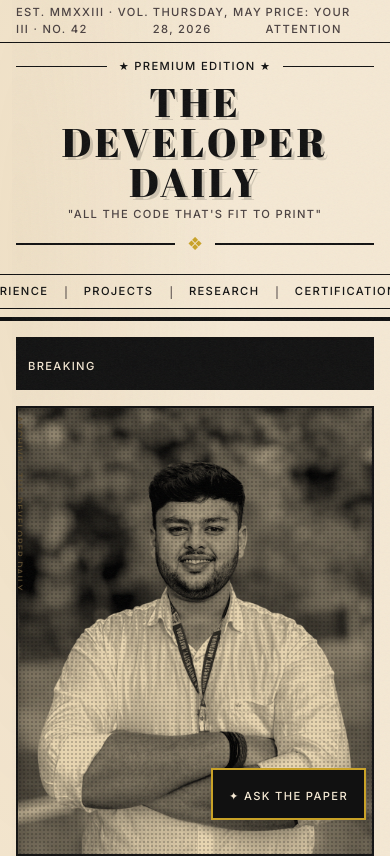
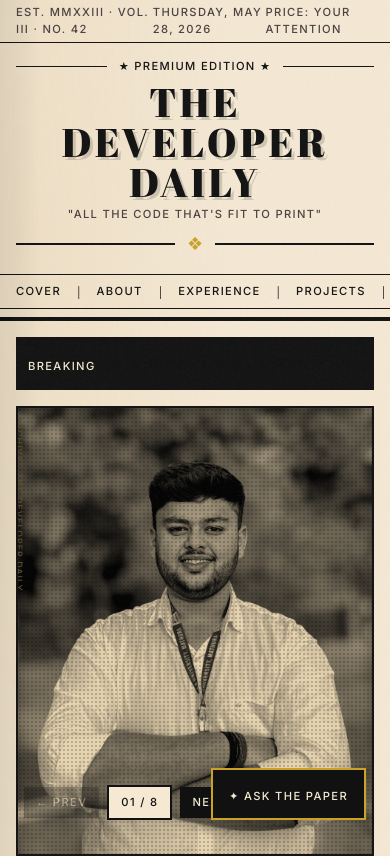
Before and after one commit to jadaunaryansingh/Portfolio_Aryan, a Next.js app: page / in a window 390 px wide. Shown: the top 856 px of the page. Built offline with nearby package versions, Linux system fonts and the light colour scheme; a web font is replaced by a local one.

Commit message:
feat: support horizontal sliding page transitions on mobile

```diff
--- a/app/globals.css
+++ b/app/globals.css
@@ -466,6 +466,14 @@ body {
 ::-webkit-scrollbar-thumb { background: var(--brown); border-radius: 0; }
 ::-webkit-scrollbar-thumb:hover { background: var(--ink); }
 
+.scrollbar-none::-webkit-scrollbar {
+  display: none;
+}
+.scrollbar-none {
+  -ms-overflow-style: none;  /* IE and Edge */
+  scrollbar-width: none;  /* Firefox */
+}
+
 /* =========================================
    RESPONSIVE
    ========================================= */
--- a/app/page.tsx
+++ b/app/page.tsx
@@ -107,6 +107,11 @@ export default function Home() {
     return () => window.removeEventListener("keydown", handler);
   }, [currentPage]);
 
+  // Reset window scroll position on page change
+  useEffect(() => {
+    window.scrollTo(0, 0);
+  }, [currentPage]);
+
   const navigateTo = useCallback(
     (page: number) => {
       if (page === currentPage) return;
@@ -149,8 +154,7 @@ export default function Home() {
             </>
           )}
 
-          {/* Page flip container — Desktop */}
-          {!isMobile ? (
+          {/* Page flip container — Desktop & Mobile */}
           <div
             className="page-flip-container"
             style={{ perspective: "2000px", minHeight: "100dvh" }}
@@ -198,35 +202,13 @@ export default function Home() {
               </motion.div>
             </AnimatePresence>
           </div>
-          ) : (
-            /* Mobile: vertical scroll stack */
-            <div className="flex flex-col">
-              {pages.map(({ component: PageComp, name }, i) => (
-                <div key={i} id={`mobile-page-${i}`} className="w-full">
-                  <PageComp onNavigate={(pageIdx) => {
-                    const el = document.getElementById(`mobile-page-${pageIdx}`);
-                    if (el) el.scrollIntoView({ behavior: "smooth" });
-                  }} />
-                  {i < pages.length - 1 && (
-                    <div className="h-4 bg-ink flex items-center justify-center">
-                      <p className="label-text text-xs text-paper tracking-widest opacity-60">
-                        ─────── {pages[i + 1].name.toUpperCase()} ───────
-                      </p>
-                    </div>
-                  )}
-                </div>
-              ))}
-            </div>
-          )}
 
-          {/* Page Navigator (desktop only) */}
-          {!isMobile && (
+          {/* Page Navigator */}
           <PageNavigator
             currentPage={currentPage}
             totalPages={pages.length}
             onNavigate={navigateTo}
           />
-          )}
 
           {/* Page indicator dots (desktop) */}
           {!isMobile && (
--- a/components/newspaper/Masthead.tsx
+++ b/components/newspaper/Masthead.tsx
@@ -79,9 +79,9 @@ export default function Masthead({ onNavigate }: { onNavigate?: (page: number) =
       </div>
 
       {/* Navigation */}
-      <nav className="flex justify-center border-t border-b border-ink">
+      <nav className="flex overflow-x-auto md:justify-center border-t border-b border-ink whitespace-nowrap scrollbar-none">
         {sections.map((section, i) => (
-          <span key={section} className="flex items-center">
+          <span key={section} className="flex items-center shrink-0">
             <button
               onClick={() => onNavigate?.(sectionMapping[section.toLowerCase()] ?? 0)}
               className="label-text px-4 py-2 hover:bg-ink hover:text-paper transition-colors duration-200 cursor-pointer"
@@ -90,7 +90,7 @@ export default function Masthead({ onNavigate }: { onNavigate?: (page: number) =
               {section}
             </button>
             {i < sections.length - 1 && (
-              <span className="text-ink-faded text-xs">|</span>
+              <span className="text-ink-faded text-xs select-none">|</span>
             )}
           </span>
         ))}
```
Lines whose indentation alone changed are shown as unchanged.
